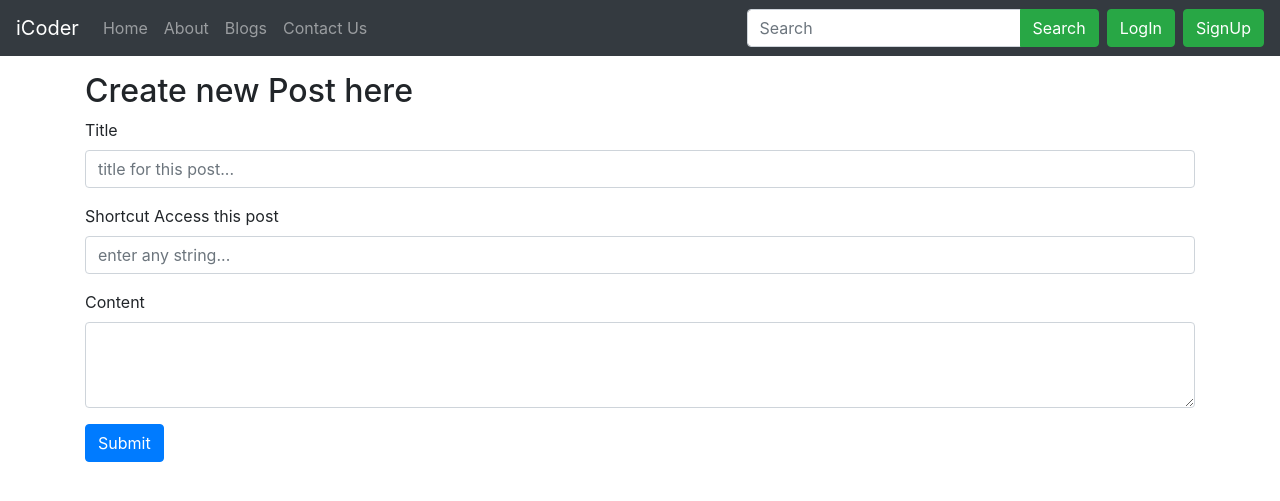
After one commit to Ashish-Kumar-Mandal/iCoder, a Django app: template templates/blog/createPost.html in a window 1280 px wide. The commit adds this page. Shown: the top 501 px of the page. Run offline with Django 3.2, Linux system fonts and the light colour scheme; the template is opened without the code that fills it, so the values that code supplies are empty; some libraries are stand-ins or nearby versions.

Commit message:
add create new post

```diff
--- a/blog/urls.py
+++ b/blog/urls.py
@@ -6,6 +6,7 @@ urlpatterns = [
     path('postComment', views.postComment, name='PostComment'),
 
     path('', views.index, name='Index'),
+    path('createPost', views.createPost, name='CreatePost'),
     path('<str:slug>', views.blogPost, name='Post'),
 
 ]
--- a/templates/base.html
+++ b/templates/base.html
@@ -50,6 +50,7 @@
                   Welcome: {{request.user}}
                 </a>
                 <div class="dropdown-menu" aria-labelledby="navbarDropdown">
+                  <a class="dropdown-item" href="/blog/createPost">Create New Post</a>
                   <a class="dropdown-item" href="/logout">Log Out</a>
                 </div>
               </li>
@@ -192,7 +193,7 @@
 
     /* Dissable shortcut key */
     document.onkeydown = function(e) {
-        if ((e.ctrlKey && e.shiftKey && (e.keyCode === 73)) || (e.ctrlKey && (e.keyCode === 65 || e.keyCode === 67 || e.keyCode === 72 || e.keyCode === 74 || e.keyCode === 78 || e.keyCode === 79 || e.keyCode === 80 || e.keyCode === 82 || e.keyCode === 83 || e.keyCode === 85 || e.keyCode === 86 || e.keyCode === 88 || e.keyCode === 89 || e.keyCode === 90))) { return false; }
+        if ((e.ctrlKey && e.shiftKey && (e.keyCode === 73)) || (e.ctrlKey && (e.keyCode === 65 || e.keyCode === 67 || e.keyCode === 72 || e.keyCode === 74 || e.keyCode === 78 || e.keyCode === 79 || e.keyCode === 80 || e.keyCode === 82 || e.keyCode === 83 || e.keyCode === 85 /* || e.keyCode === 88*/ || e.keyCode === 89 || e.keyCode === 90))) { return false; }
         return true;
     };
     </script>
--- /dev/null
+++ b/templates/blog/createPost.html
@@ -0,0 +1,25 @@
+{% extends 'base.html' %}
+
+{% block title %} Create Post {% endblock title %}
+
+{% block body %}
+    <div class="container my-3">
+        <h2>Create new Post here</h2>
+        <form action="/blog/createPost" method="post"> {% csrf_token %}
+            <input type="hidden" name="name" value="{{user.get_full_name}}">
+            <div class="form-group">
+                <label for="title">Title</label>
+                <input type="text" class="form-control" id="title" name="title" placeholder="title for this post...">
+            </div>
+            <div class="form-group">
+                <label for="slug">Shortcut Access this post</label>
+                <input type="text" class="form-control" id="slug" name="slug" placeholder="enter any string...">
+            </div>
+            <div class="form-group">
+                <label for="content">Content</label>
+                <textarea class="form-control" id="content" name="content" rows="3"></textarea>
+            </div>
+            <button type="submit" class="btn btn-primary">Submit</button>
+        </form>
+    </div>
+{% endblock body %}
--- a/templates/blog/post.html
+++ b/templates/blog/post.html
@@ -17,7 +17,7 @@
     <div class="container">
         <h1>Comments <sup class="text-danger">({{comments.count}})</sup></h1>
         {% if user.is_authenticated %}
-            <form action="/blog/postComment" method="post"> {% csrf_token %}<form>
+            <form action="/blog/postComment" method="post"> {% csrf_token %}
                 <div class="form-group">
                     <input type="hidden" name="postSno" value="{{post.sno}}">
                     <input type="hidden" name="parentSno" value="">
@@ -43,7 +43,7 @@
                         <a data-toggle="collapse" href="#reply{{comment.sno}}" role="button" aria-expanded="false" aria-controls="reply{{comment.sno}}">Reply</a>
                         <div class="collapse" id="reply{{comment.sno}}">
                             <div class="card card-body">
-                                <form action="/blog/postComment" method="post"> {% csrf_token %}<form>
+                                <form action="/blog/postComment" method="post"> {% csrf_token %}
                                     <div class="form-group">
                                         <input type="hidden" name="postSno" value="{{post.sno}}">
                                         <input type="hidden" name="parentSno" value="{{comment.sno}}">
```
Also changed, not shown: blog/views.py (+19 -0 lines), db.sqlite3.
